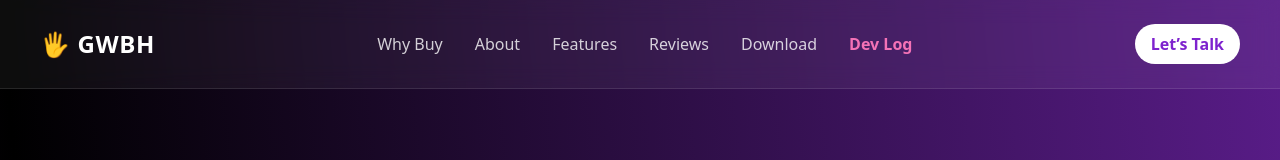
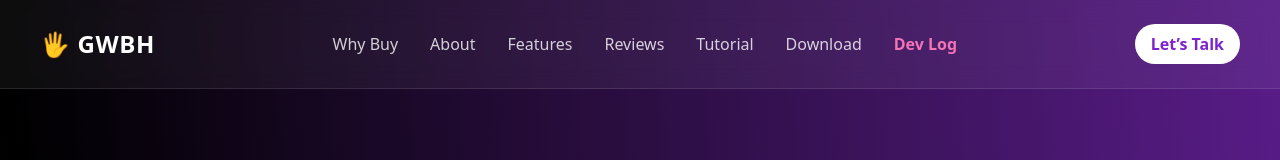
Before and after one commit to gyooks/CSIT321_Website, a React (Vite) app: page /Home#top in a window 1280 px wide. Shown: the top 160 px of the page. Built offline with nearby package versions, Linux system fonts and the light colour scheme.

Commit message:
added tutorial page

```diff
--- a/src/App.jsx
+++ b/src/App.jsx
@@ -1,3 +1,4 @@
+
 import Navbar from './components/Navbar';
 import About from './components/About';
 import Home from './components/Home';
--- a/src/components/Home.jsx
+++ b/src/components/Home.jsx
@@ -1,3 +1,4 @@
+
 import { useEffect } from 'react';
 import { motion } from 'framer-motion';
 import About from './About';
@@ -7,6 +8,7 @@ import WhyBuy from './WhyBuy';
 import ScrollSpy from './Scroll';
 import Reviews from './Reviews';
 import DevLog from './DevLog';
+import Tutorial from './Tutorial'; // Add Tutorial import
 
 export default function Home() {
   useEffect(() => {
@@ -53,10 +55,8 @@ export default function Home() {
             >
               🚀 Try the Demo
             </a>
-
           </motion.div>
           {/* Video */}
-          {/* YouTube Embed */}
           <motion.div
             initial={{ opacity: 0, y: 40 }}
             animate={{ opacity: 1, y: 0 }}
@@ -74,7 +74,6 @@ export default function Home() {
               ></iframe>
             </div>
           </motion.div>
-
         </div>
       </section>
 
@@ -83,9 +82,16 @@ export default function Home() {
       <WhyBuy />
       <About />
       <Features />
-      <Reviews/>
+      <Reviews />
+      <section id="Tutorial">
+        <Tutorial />
+      </section>
+      <section id="Download">
         <Download />
+      </section>
+      <section id="DevLog">
         <DevLog />
+      </section>
     </div>
   );
 }
--- a/src/components/Navbar.jsx
+++ b/src/components/Navbar.jsx
@@ -1,3 +1,4 @@
+
 import React, { useEffect, useState } from 'react';
 
 function Navbar() {
@@ -5,7 +6,7 @@ function Navbar() {
 
   useEffect(() => {
     const handleScroll = () => {
-      const sections = ['WhyBuy', 'About', 'Features', 'Reviews', 'Download', 'DevLog'];
+      const sections = ['WhyBuy', 'About', 'Features', 'Reviews', 'Tutorial', 'Download', 'DevLog'];
 
       for (let i = 0; i < sections.length; i++) {
         const sec = document.getElementById(sections[i]);
@@ -48,6 +49,9 @@ function Navbar() {
           <a href="#Reviews" className={navLinkClass('Reviews')}>
             Reviews
           </a>
+          <a href="#Tutorial" className={navLinkClass('Tutorial')}>
+            Tutorial
+          </a>
           <a href="#Download" className={navLinkClass('Download')}>
             Download
           </a>
```
Also changed, not shown: public/assets/How-To-Use.jpg (added). Lines whose indentation alone changed are shown as unchanged.
